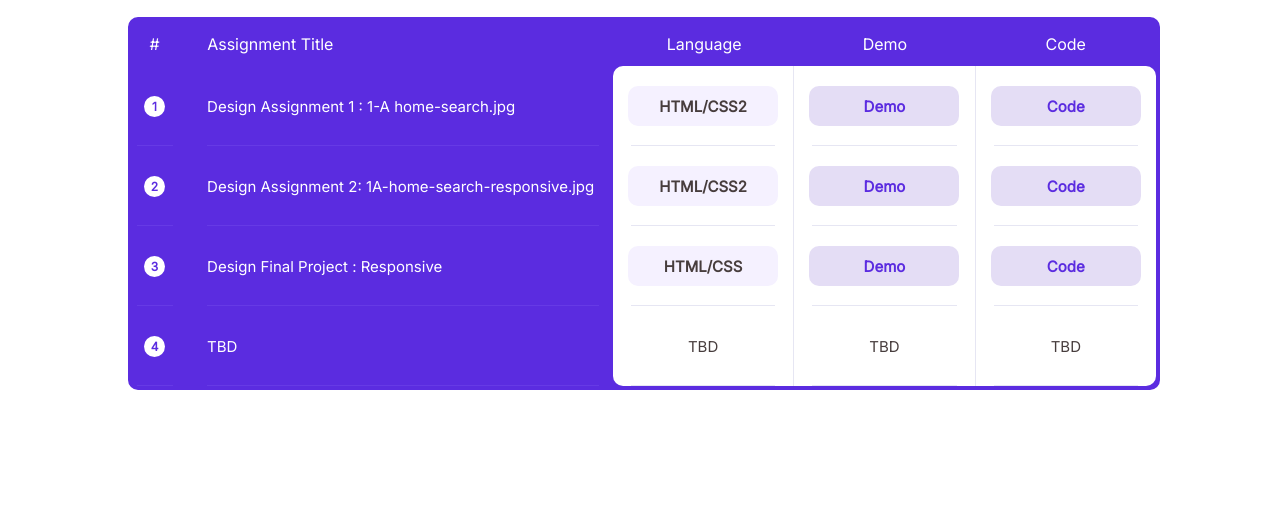
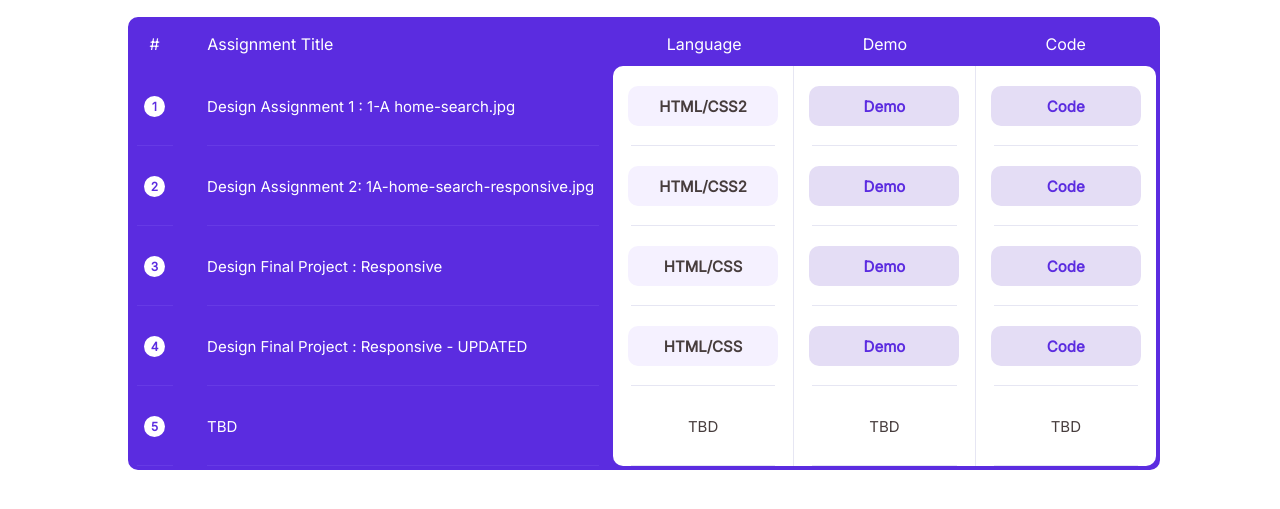
Before and after one commit to Soneshaps/soneshaps.github.io, a plain HTML site: page index.html in a window 1280 px wide. Shown: the part 173-682 px from the top of the page. Drawn offline with Linux system fonts and the light colour scheme.

Commit message:
New Assignment added

```diff
--- a/index.html
+++ b/index.html
@@ -82,7 +82,8 @@
                                     <span class="view-button">Code</span>
                                 </a>
                             </div>
-                        </div><div class="table-body-wrapper">
+                        </div>
+                        <div class="table-body-wrapper">
                             <div class="table-body-item ">
                                 <span class="number">3</span>
                             </div>
@@ -104,8 +105,29 @@
                             </div>
                         </div>
                         <div class="table-body-wrapper">
+                            <div class="table-body-item ">
+                                <span class="number">4</span>
+                            </div>
+                            <div class="table-body-item">
+                                Design Final Project : Responsive - UPDATED
+                            </div>
+                            <div class="table-body-item">
+                                <span class="language">HTML/CSS</span>
+                            </div>
+                            <div class="table-body-item">
+                                <a href="https://soneshaps.github.io/fooseshoes-final/" target="_blank">
+                                    <span class="view-button">Demo</span>
+                                </a>
+                            </div>
+                            <div class="table-body-item">
+                                <a href="https://github.com/Soneshaps/fooseshoes-final" target="_blank">
+                                    <span class="view-button">Code</span>
+                                </a>
+                            </div>
+                        </div>
+                        <div class="table-body-wrapper">
                             <div class="table-body-item table-body-last-number-item">
-                                <span class="number">4</span>
+                                <span class="number">5</span>
                             </div>
                             <div class="table-body-item">
                                 TBD
```
